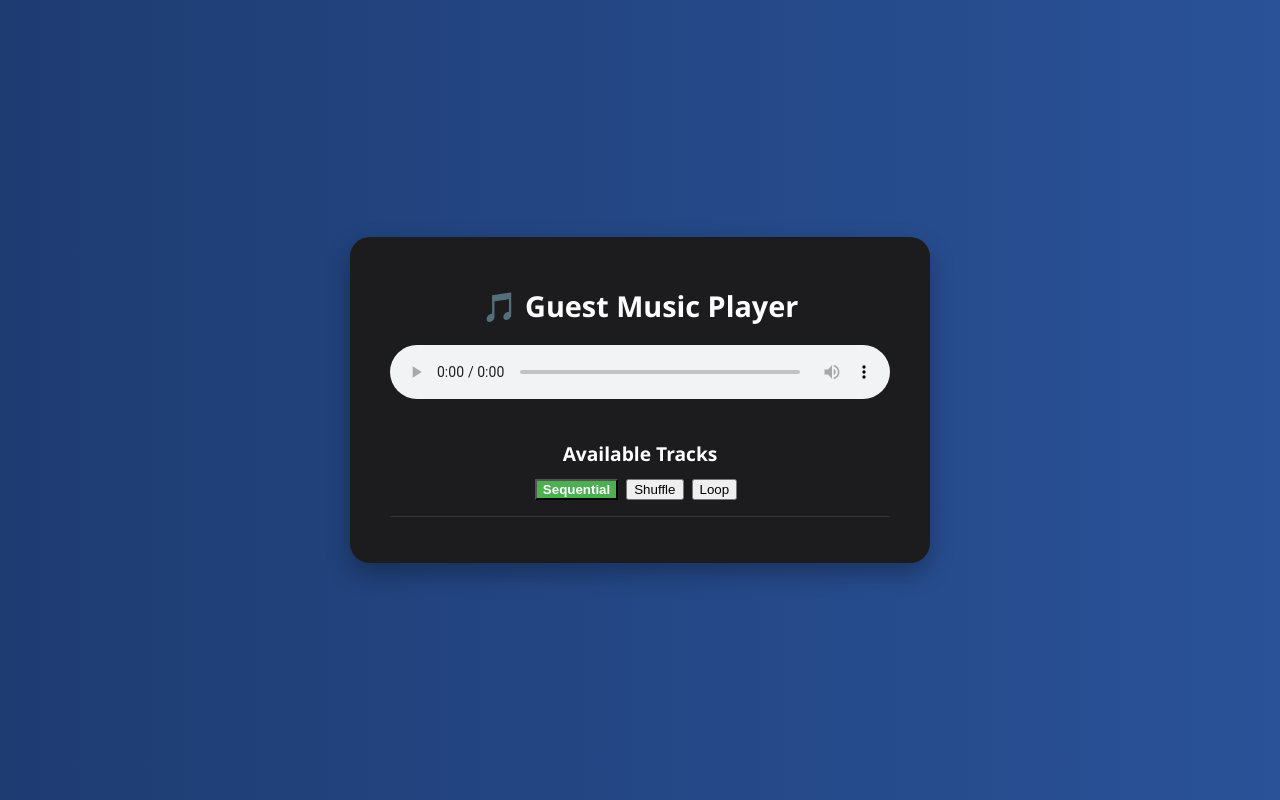
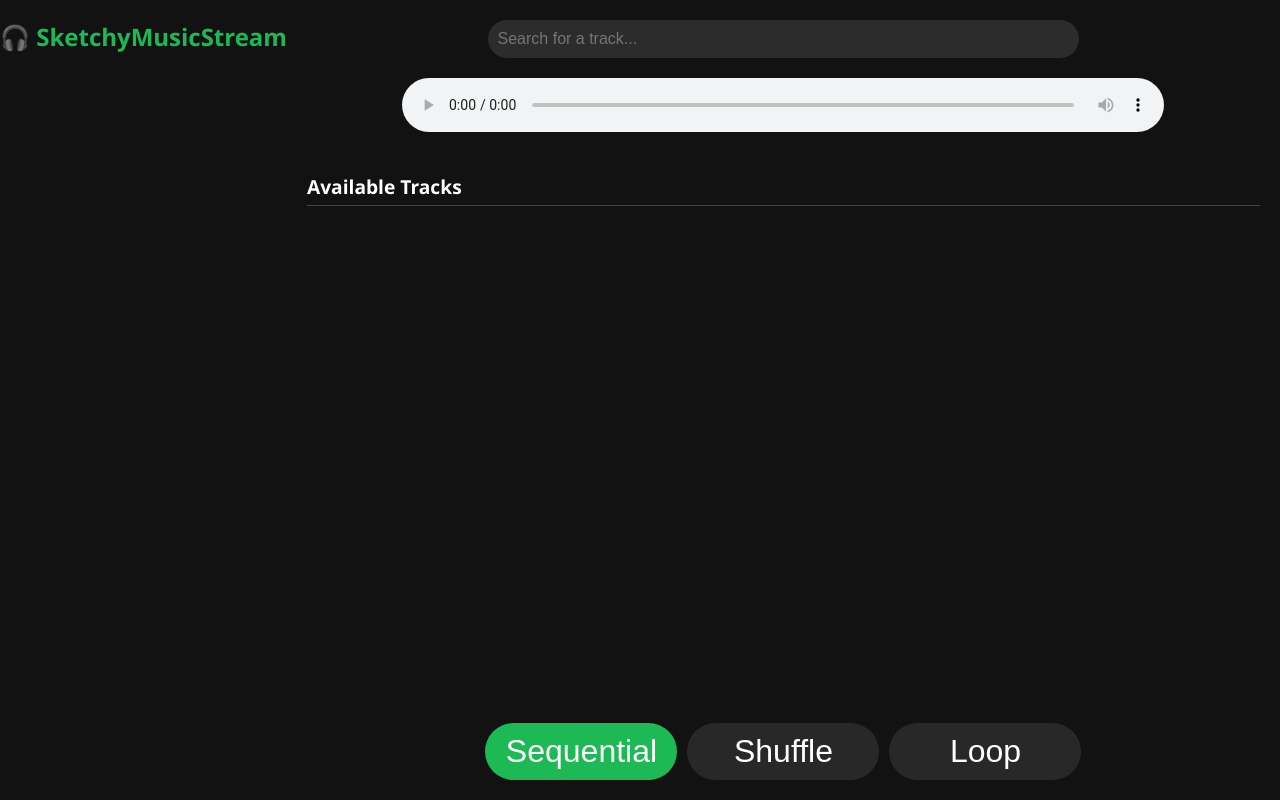
Before and after one commit to ThaaoBlues/SketchyMusicShare, a Flask app: page /guest in a window 1280 px wide. Run offline with Flask 3, Linux system fonts and the light colour scheme.

Commit message:
better guest UI

```diff
--- a/static/css/guest.css
+++ b/static/css/guest.css
@@ -1,60 +1,128 @@
-/* Reset and base styles */
 body {
     margin: 0;
     padding: 0;
-    font-family: "Segoe UI", Tahoma, Geneva, Verdana, sans-serif;
-    background: linear-gradient(to right, #1e3c72, #2a5298);
-    color: white;
+    font-family: "Segoe UI", Tahoma, sans-serif;
+    height: 100vh;
+    background: #121212;
+    color: #fff;
     display: flex;
-    justify-content: center;
-    align-items: center;
+  }
+
+  .app-container {
+    display: flex;
+    width: 100%;
     height: 100vh;
   }
 
-/* Main player container */
-.player-container {
-    background-color: #1c1c1e;
-    border-radius: 20px;
-    padding: 30px 40px;
-    box-shadow: 0 10px 25px rgba(0,0,0,0.3);
-    max-width: 500px;
-    width: 100%;
+  /*.sidebar {
+    width: 240px;
+    background-color: #000;
+    padding: 20px;
+    box-shadow: 2px 0 10px rgba(0, 0, 0, 0.5);
+  }*/
+
+  .sidebar h1 {
+    font-size: 1.5rem;
+    color: #1db954;
+  }
+
+  .main-content {
+    flex-grow: 1;
+    display: flex;
+    flex-direction: column;
+    padding: 20px;
+    overflow: hidden;
+  }
+
+  .topbar {
+    display: flex;
+    justify-content: center;
+    margin-bottom: 20px;
+  }
+
+  .topbar input[type="text"] {
+    width: 60%;
+    padding: 10px;
+    border-radius: 50px;
+    border: none;
+    outline: none;
+    background: #2c2c2c;
+    color: white;
+    font-size: 1rem;
+  }
+
+  .player-section {
+    margin-bottom: 20px;
     text-align: center;
   }
 
-/* Header */
-.player-container h1 {
-    font-size: 1.8rem;
-    margin-bottom: 20px;
+  audio {
+    width: 80%;
+    margin: 0 auto;
   }
 
-/* Audio player styling */
-audio {
-    width: 100%;
-    margin-bottom: 20px;
+  .loading {
+    margin-top: 10px;
+    display: none;
+    color: #1db954;
   }
 
-/* File section */
+  .file-section {
+    flex-grow: 1;
+    overflow-y: auto;
+  }
+
   .file-section h2 {
     font-size: 1.2rem;
-    margin-bottom: 10px;
+    border-bottom: 1px solid #444;
+    padding-bottom: 5px;
   }
 
   .file-list {
     list-style: none;
     padding: 0;
-    max-height: 200px;
-    overflow-y: auto;
-    border-top: 1px solid #333;
+    margin: 0;
   }
 
   .file-list li {
-    padding: 10px;
+    padding: 12px 16px;
+    border-bottom: 1px solid #333;
     cursor: pointer;
-    border-bottom: 1px solid #333;
-    transition: background 0.2s ease;
+    transition: background 0.2s;
   }
 
   .file-list li:hover {
-    background-color: #333;
+    background-color: #282828;
   }
+
+  .file-list li.active {
+    background-color: #1db954;
+    color: white;
+    font-weight: bold;
+  }
+
+  .controls {
+    display: flex;
+    justify-content: center;
+    gap: 10px;
+    padding-top: 10px;
+  }
+
+.controls button {
+    background-color: #282828;
+    color: white;
+    padding: 10px 16px;
+    border: none;
+    border-radius: 50px;
+    cursor: pointer;
+    transition: all 0.2s;
+    min-width: 15vw;
+    min-height: 3vh;
+    font-size: xx-large;
+}
+
+  .controls button:hover,
+  .controls button.active {
+    background-color: #1db954;
+    color: white;
+  }
--- a/static/js/guest_ui.js
+++ b/static/js/guest_ui.js
@@ -1,39 +1,28 @@
-// guest_ui.js
-
 const player = document.getElementById("player");
 const fileListUL = document.getElementById("availableFiles");
+const searchInput = document.getElementById("searchInput");
 
 let playlist = [];
+let filteredPlaylist = [];
 let currentIndex = -1;
-let playbackMode = 'sequential'; // 'sequential', 'shuffle', 'loop'
+let playbackMode = 'sequential';
 
-// Setup UI controls and loading indicator
 function setupUI() {
-    const container = document.createElement("div");
-    container.style.marginBottom = "10px";
+    updateModeButtons();
 
-    const modes = ['sequential', 'shuffle', 'loop'];
-    modes.forEach(mode => {
-        const btn = document.createElement("button");
-        btn.textContent = mode.charAt(0).toUpperCase() + mode.slice(1);
-        btn.id = `btn-${mode}`;
-        btn.style.marginRight = "8px";
-        btn.onclick = () => {
-            playbackMode = mode;
-            updateModeButtons();
-        };
-        container.appendChild(btn);
+    searchInput.addEventListener("input", () => {
+        const query = searchInput.value.toLowerCase();
+        filteredPlaylist = playlist.filter(name => name.toLowerCase().includes(query));
+        updatePlaylistUI(filteredPlaylist);
     });
 
-    const loading = document.createElement("div");
-    loading.id = "loadingSpinner";
-    loading.style.display = "none";
-    loading.style.marginTop = "10px";
-    loading.textContent = "Loading... 🎧";
-    container.appendChild(loading);
+    document.getElementById("btn-sequential").onclick = () => setMode('sequential');
+    document.getElementById("btn-shuffle").onclick = () => setMode('shuffle');
+    document.getElementById("btn-loop").onclick = () => setMode('loop');
+}
 
-    fileListUL.parentNode.insertBefore(container, fileListUL);
-
+function setMode(mode) {
+    playbackMode = mode;
     updateModeButtons();
 }
 
@@ -41,32 +30,24 @@ function updateModeButtons() {
     ['sequential', 'shuffle', 'loop'].forEach(mode => {
         const btn = document.getElementById(`btn-${mode}`);
         if (btn) {
-            btn.style.fontWeight = (mode === playbackMode) ? 'bold' : 'normal';
-            btn.style.backgroundColor = (mode === playbackMode) ? '#4CAF50' : '';
-            btn.style.color = (mode === playbackMode) ? 'white' : '';
+            const active = (mode === playbackMode);
+            btn.classList.toggle("active", active);
         }
     });
 }
 
 function showLoading(show) {
     const loading = document.getElementById("loadingSpinner");
-    if (!loading) return;
-    loading.style.display = show ? "block" : "none";
+    if (loading) loading.style.display = show ? "block" : "none";
 }
 
-function updatePlaylistUI(newPlaylist) {
-    playlist = newPlaylist;
+function updatePlaylistUI(currentList = playlist) {
     fileListUL.innerHTML = "";
-    playlist.forEach((filename, idx) => {
+    currentList.forEach((filename, idx) => {
         const li = document.createElement("li");
         li.textContent = filename;
-        li.style.cursor = "pointer";
-        li.style.padding = "4px";
-        if (idx === currentIndex) {
-            li.style.backgroundColor = "#ddd";
-            li.style.fontWeight = "bold";
-        }
-        li.onclick = () => playTrackAtIndex(idx);
+        li.className = (playlist.indexOf(filename) === currentIndex) ? "active" : "";
+        li.onclick = () => playTrackAtIndex(playlist.indexOf(filename));
         fileListUL.appendChild(li);
     });
 }
@@ -75,7 +56,7 @@ function playTrackAtIndex(idx) {
     if (idx < 0 || idx >= playlist.length) return;
     currentIndex = idx;
     guestNetworking.requestFile(playlist[currentIndex]);
-    updatePlaylistUI(playlist);
+    updatePlaylistUI(filteredPlaylist.length ? filteredPlaylist : playlist);
     showLoading(true);
 }
 
@@ -87,16 +68,14 @@ function onFileFullyReceived(chunks) {
     player.play();
 }
 
-// Auto-advance when current song ends
 player.onended = () => {
+    if (playlist.length === 0) return;
     if (playbackMode === "loop") {
         player.play();
     } else if (playbackMode === "shuffle") {
-        if (playlist.length === 0) return;
         const nextIndex = Math.floor(Math.random() * playlist.length);
         playTrackAtIndex(nextIndex);
     } else {
-        if (playlist.length === 0) return;
         let nextIndex = currentIndex + 1;
         if (nextIndex >= playlist.length) nextIndex = 0;
         playTrackAtIndex(nextIndex);
@@ -105,9 +84,11 @@ player.onended = () => {
 
 window.onload = () => {
     setupUI();
-
-    // Hook networking callbacks
-    guestNetworking.setPlaylistUpdateCallback(updatePlaylistUI);
+    guestNetworking.setPlaylistUpdateCallback((newList) => {
+        playlist = newList;
+        filteredPlaylist = [];
+        updatePlaylistUI(playlist);
+    });
     guestNetworking.setFileDataReceivedCallback(onFileFullyReceived);
     guestNetworking.setFileRequestStartedCallback(() => showLoading(true));
 };
--- a/templates/guest.html
+++ b/templates/guest.html
@@ -1,25 +1,40 @@
-<!-- guest.html -->
 <!DOCTYPE html>
 <html>
 <head>
-    <title>Guest</title>
+  <title>Guest Player</title>
   <link rel="stylesheet" href="{{ url_for('static', filename='css/guest.css') }}">
 </head>
 <body>
-    <div class="player-container">
-        <h1>🎵 Guest Music Player</h1>
+  <div class="app-container">
+    <aside class="sidebar">
+      <h1>🎧 SketchyMusicStream</h1>
+    </aside>
 
+    <main class="main-content">
+      <header class="topbar">
+        <input type="text" id="searchInput" placeholder="Search for a track..." />
+      </header>
+
+      <section class="player-section">
         <audio id="player" controls></audio>
+        <div id="loadingSpinner" class="loading">Loading... 🎧</div>
+      </section>
 
-        <div class="file-section">
+      <section class="file-section">
         <h2>Available Tracks</h2>
         <ul id="availableFiles" class="file-list"></ul>
-        </div>
+      </section>
+
+      <footer class="controls">
+        <button id="btn-sequential">Sequential</button>
+        <button id="btn-shuffle">Shuffle</button>
+        <button id="btn-loop">Loop</button>
+      </footer>
+    </main>
   </div>
 
   <script src="https://cdn.socket.io/4.8.1/socket.io.min.js"></script>
   <script src="{{ url_for('static', filename='js/guest_networking.js') }}"></script>
   <script src="{{ url_for('static', filename='js/guest_ui.js') }}"></script>
-
 </body>
 </html>
--- a/templates/host.html
+++ b/templates/host.html
@@ -10,5 +10,7 @@
     <ul id="fileList"></ul>
     <script src="https://cdn.socket.io/4.8.1/socket.io.min.js"></script>
     <script src="{{ url_for('static', filename='js/host_networking.js') }}"></script>
+    <script src="{{ url_for('static', filename='js/host_ui.js') }}"></script>
+
 </body>
 </html>
```
Also changed, not shown: static/js/host_ui.js (added, +12 -0 lines). Lines whose indentation alone changed are shown as unchanged.
